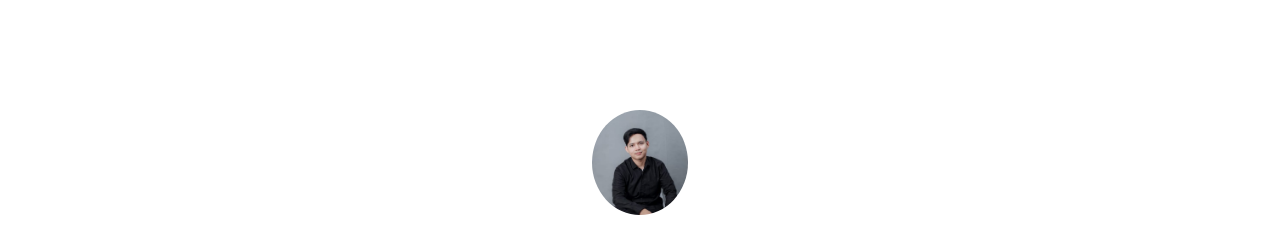
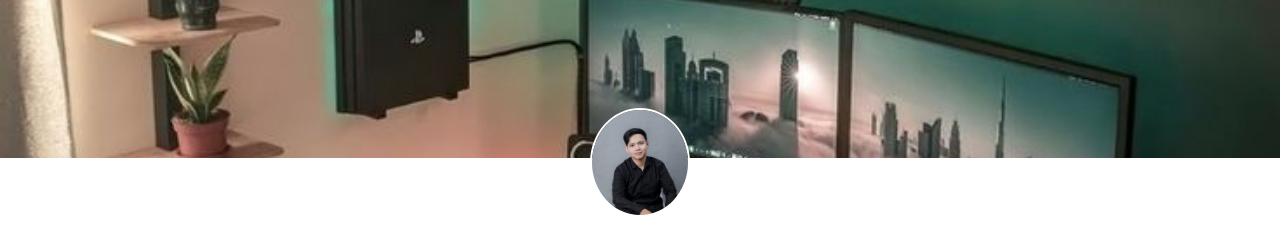
Before and after one commit to Kybgaming/linktreee, a plain HTML site: page index.html in a window 1280 px wide. Shown: the top 234 px of the page. Drawn offline with nearby package versions, Linux system fonts and the light colour scheme; a script that the page names is missing.

Commit message:
Update index.html
v2

```diff
--- a/index.html
+++ b/index.html
@@ -20,7 +20,7 @@
       position: relative;
       width: 100%;
       height: 20%;
-      background: url('backgroundjpeg.jpg') no-repeat center center;
+      background: url('background.jpeg.jpg') no-repeat center center;
       background-size: cover;
       bottom: 50px;
     }
```
